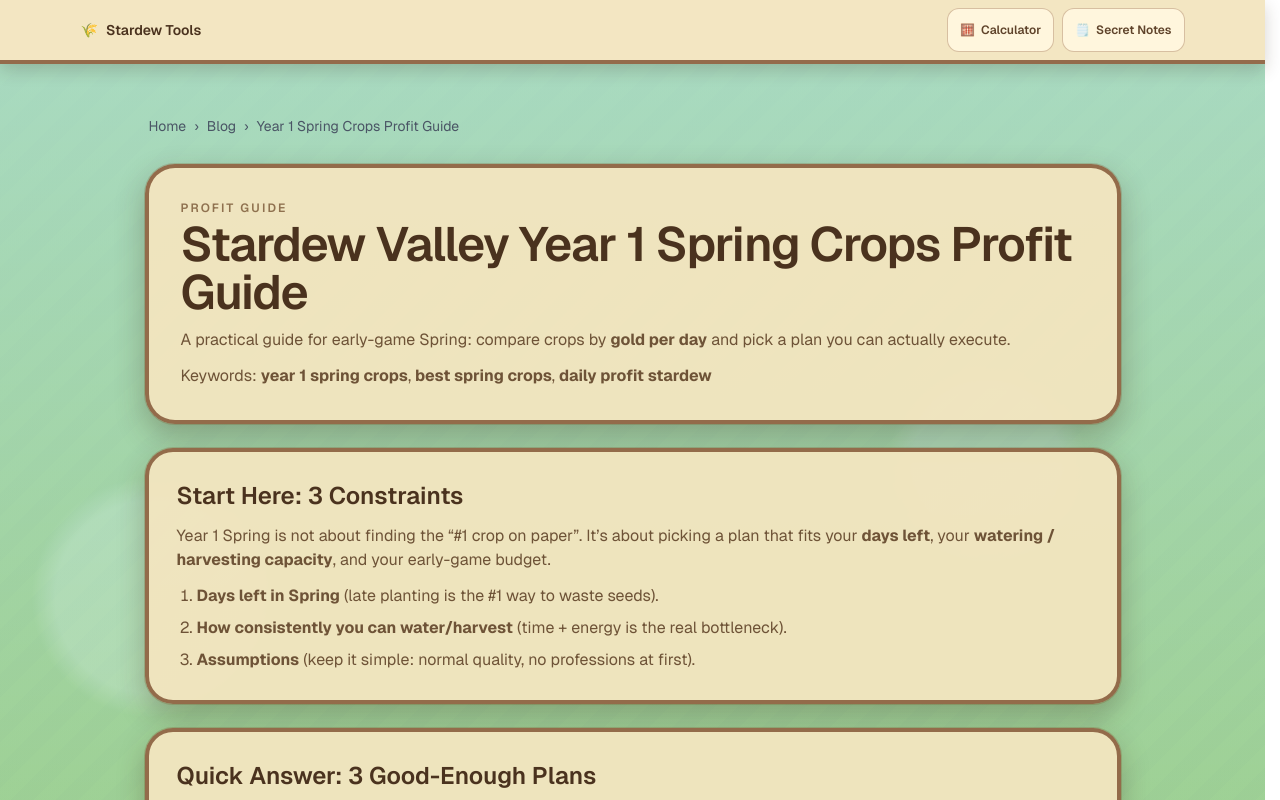
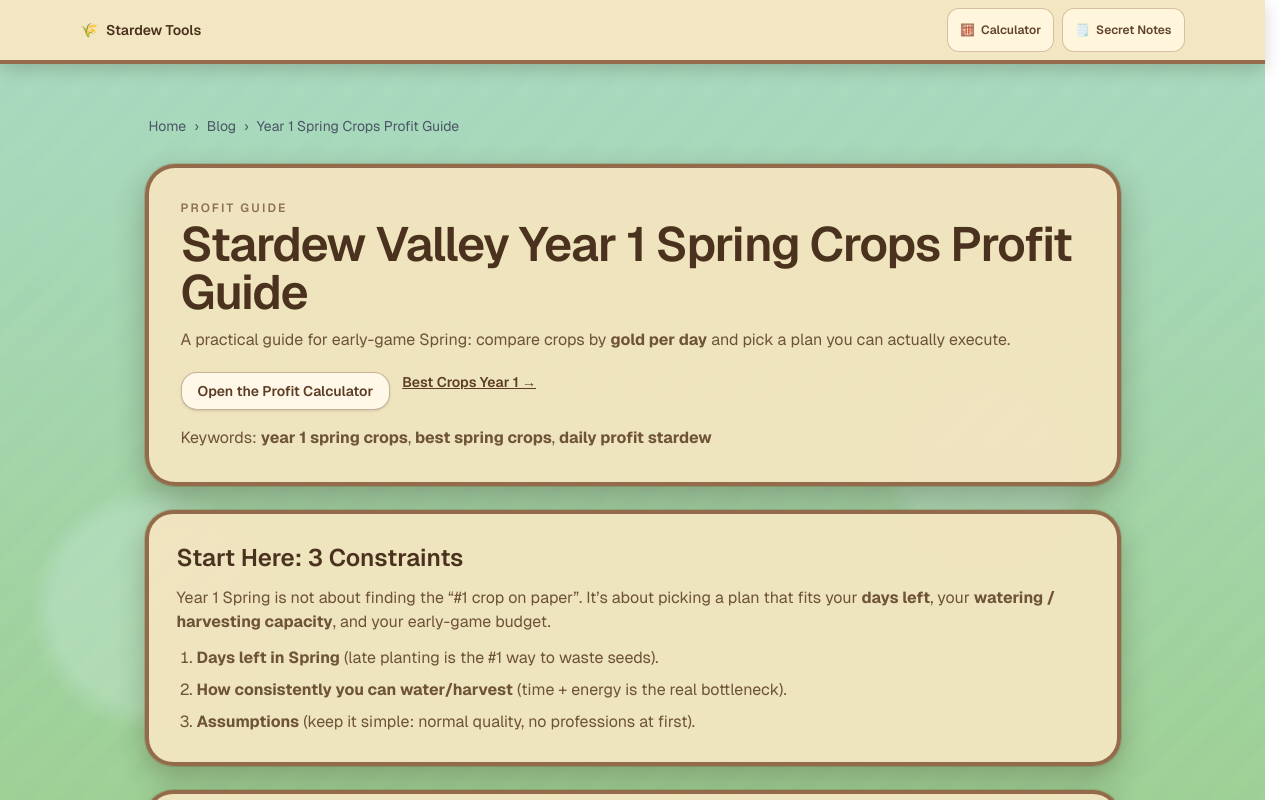
Before and after one commit to yuzhoudabaozhayujiamigou-cloud/stardew-tools, a Next.js app in the folder stardew-tools/: page /blog/year-1-spring-crops-profit-guide in a window 1280 px wide. Shown: the top 800 px of the page. Built offline with nearby package versions, Linux system fonts and the light colour scheme.

Commit message:
Add hero CTA to open /calculator from Year 1 Spring guide

```diff
--- a/stardew-tools/src/app/blog/year-1-spring-crops-profit-guide/page.tsx
+++ b/stardew-tools/src/app/blog/year-1-spring-crops-profit-guide/page.tsx
@@ -100,7 +100,22 @@
               A practical guide for early-game Spring: compare crops by <strong>gold per day</strong> and pick a
               plan you can actually execute.
             </p>
-            <p className="mt-3 text-sm leading-6 text-[#5f4228]/90 sm:text-base">
+
+            <div className="mt-5 flex flex-col gap-3 sm:flex-row sm:flex-wrap">
+              <TrackedBlogCtaLink
+                className={CTA_CLASS}
+                href="/calculator"
+                fromPath={fromPath}
+                ctaName="open_calculator_hero"
+              >
+                Open the Profit Calculator
+              </TrackedBlogCtaLink>
+              <Link className="text-sm font-semibold text-[#5c3d23] underline" href="/blog/best-crops-year-1">
+                Best Crops Year 1 →
+              </Link>
+            </div>
+
+            <p className="mt-4 text-sm leading-6 text-[#5f4228]/90 sm:text-base">
               Keywords: <strong>year 1 spring crops</strong>, <strong>best spring crops</strong>,{" "}
               <strong>daily profit stardew</strong>
             </p>
```
